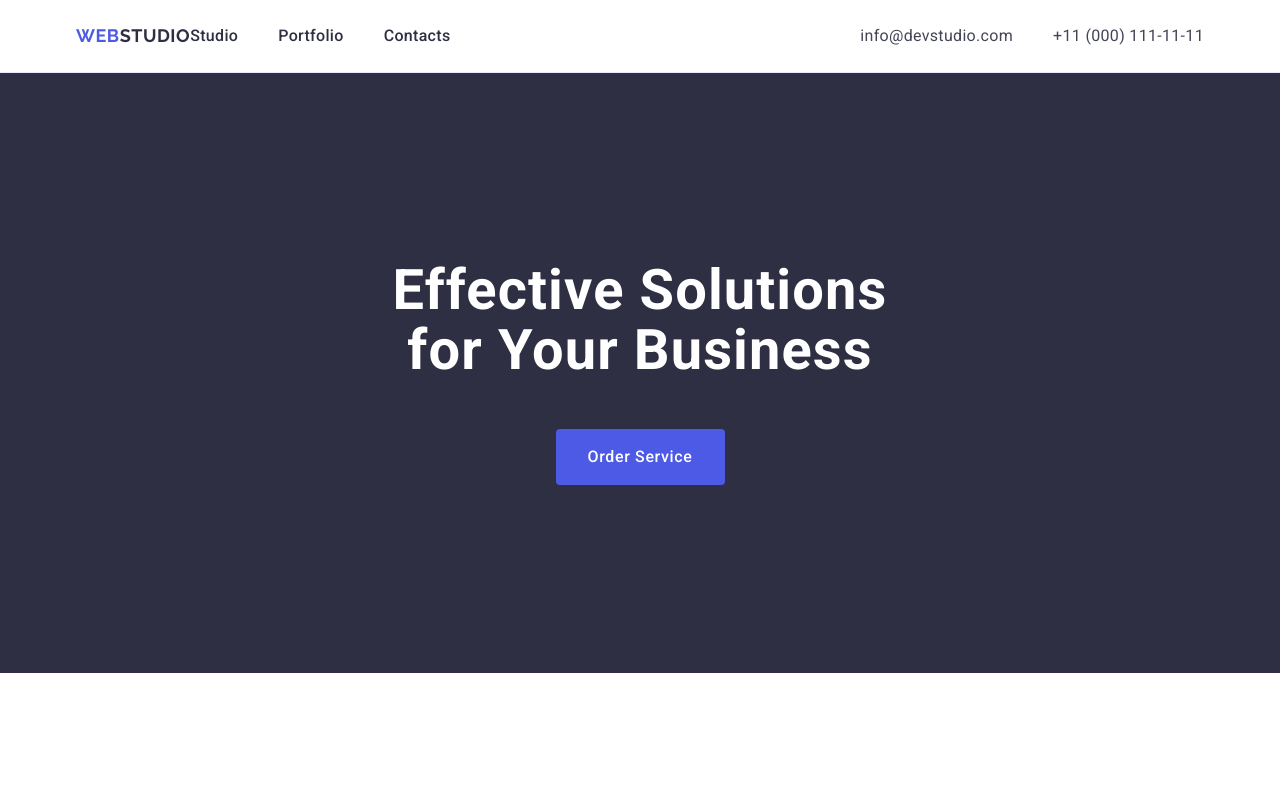
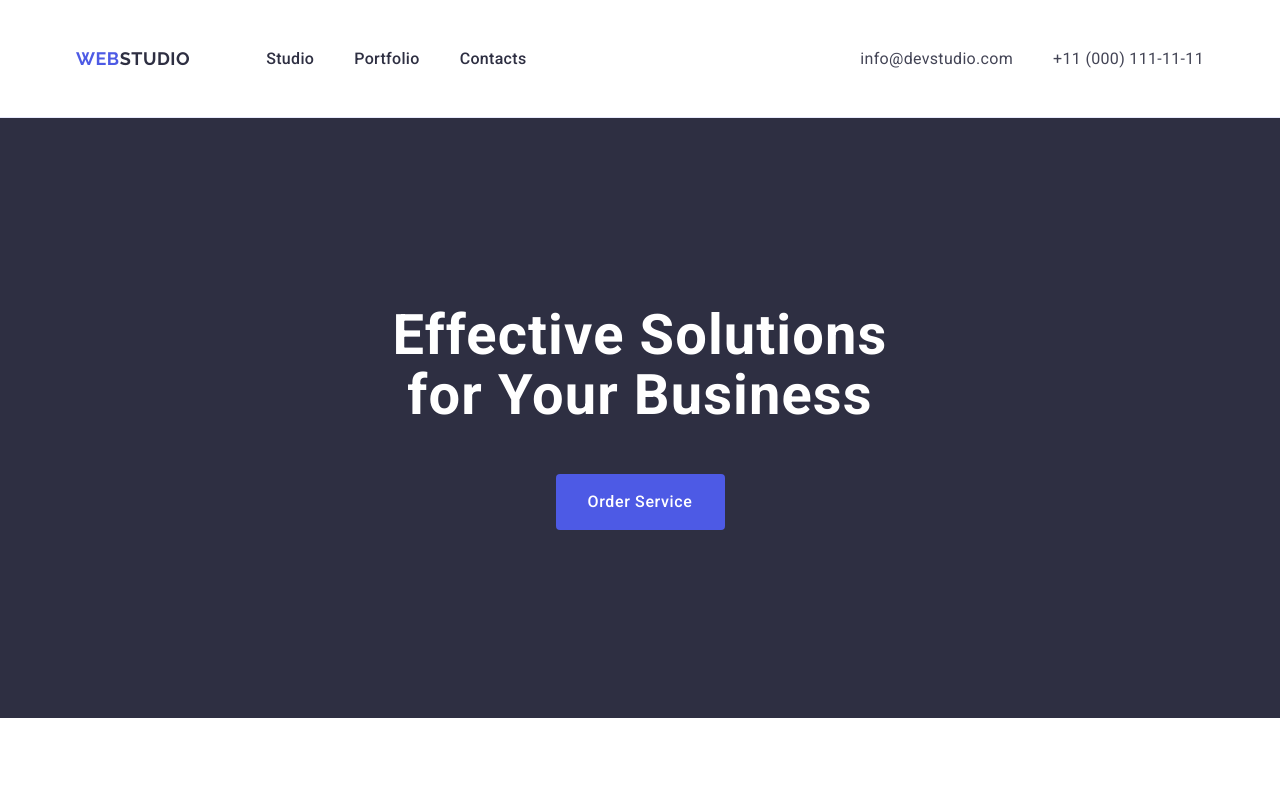
Before and after one commit to Bakalyna/goit-markup-hw-03, a plain HTML site: page index.html in a window 1280 px wide. Shown: the top 789 px of the page. Drawn offline with nearby package versions, Linux system fonts and the light colour scheme.

Commit message:
hw3 three

```diff
--- a/css/style.css
+++ b/css/style.css
@@ -75,7 +75,8 @@ address {
   letter-spacing: 0.03em;
   font-family: 'Raleway', sans-serif;
   text-transform: uppercase;
-  margin-right: 76;
+  padding: 24px 0;
+  margin-right: 76px;
 }
 .header-logo-color {
   color: var(--NAVY-BLUE, #2e2f42);
@@ -258,6 +259,7 @@ address {
 .features-section {
   background: #fff;
   padding-top: 120px;
+  padding-bottom: 120px;
 }
 .features-section-title {
   color: var(--NAVY-BLUE, #2e2f42);
```
